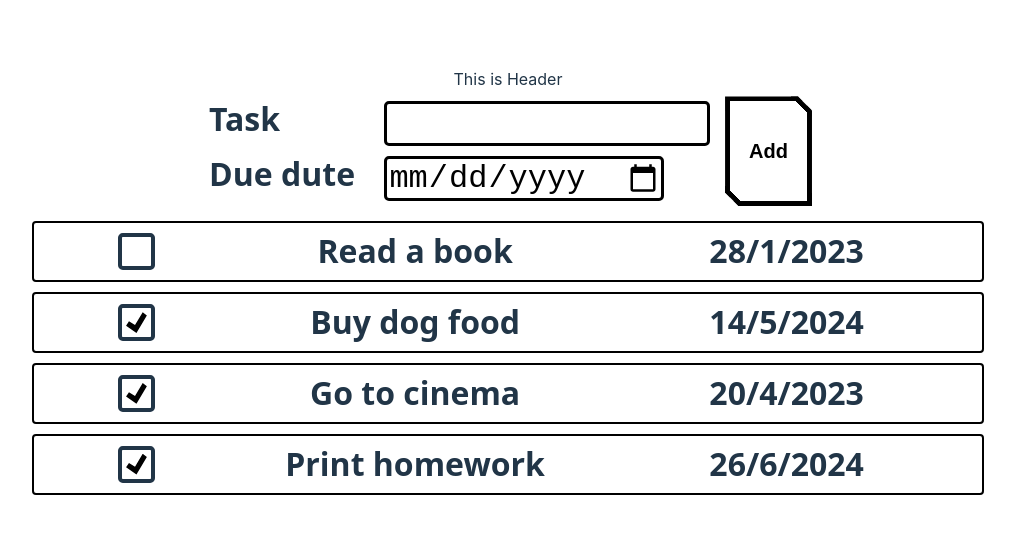
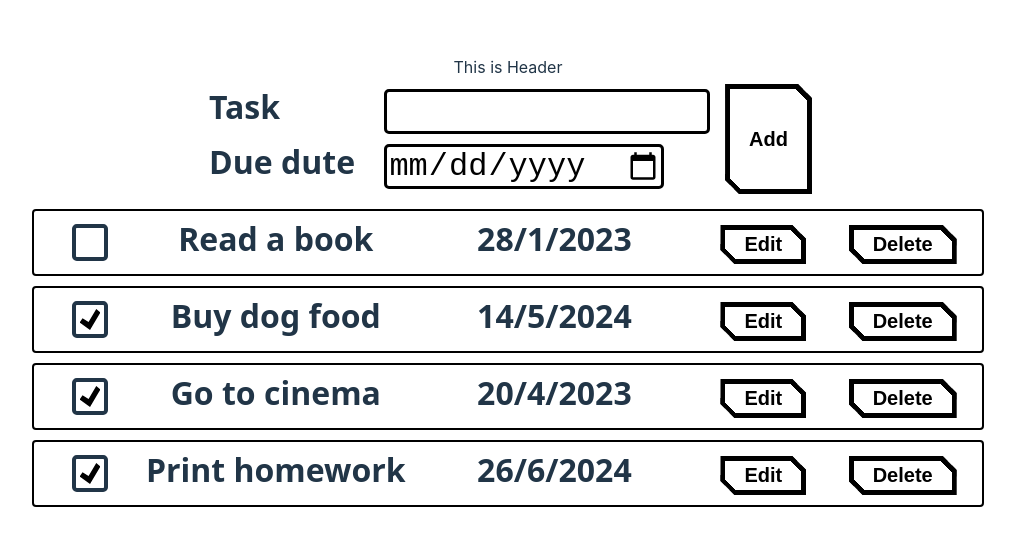
Before and after one commit to wauswantok11/workshop-todolist-2023, a React (Vite) app: page / in a window 1280 px wide. Shown: the part 114-660 px from the top of the page, without its empty margins (132-1147 px from the left). Built offline with nearby package versions, Linux system fonts and the light colour scheme.

Commit message:
Start lab 3

```diff
--- a/src/components/TodoList/TodoItem/TodoItem.css
+++ b/src/components/TodoList/TodoItem/TodoItem.css
@@ -13,19 +13,28 @@
 }
 
 .cb-container {
-    min-width: 20%;
+    min-width: 10%;
     display: flex;
     justify-content: center;
     align-items: center;
 }
 
 .tn-container {
-    min-width: 40%;
+    min-width: 30%;
 }
 
 .dd-container {
-    min-width: 40%;
+    min-width: 30%;
 }
+
+.ed-container {
+  min-width: 15%;
+}
+
+.dl-container {
+  min-width: 15%;
+}
+
 
 input[type="checkbox"] {
   /* Add if not using autoprefixer */
--- a/src/components/TodoList/TodoItem/TodoItem.jsx
+++ b/src/components/TodoList/TodoItem/TodoItem.jsx
@@ -15,7 +15,15 @@ function TodoItem(props) {
         <input checked={isFinished} type="checkbox" />
       </div>
       <div className="tn-container">{task}</div>
-      <div className="dd-container">{date}/{month}/{year}</div>
+      <div className="dd-container">
+        {date}/{month}/{year}
+      </div>
+      <div className="ed-container">
+        <button>Edit</button>
+      </div>
+      <div className="dl-container">
+        <button>Delete</button>
+      </div>
     </div>
   );
 }
```
Also changed, not shown: vite.config.js.timestamp-1683817708621.mjs (added, +10 -0 lines).
